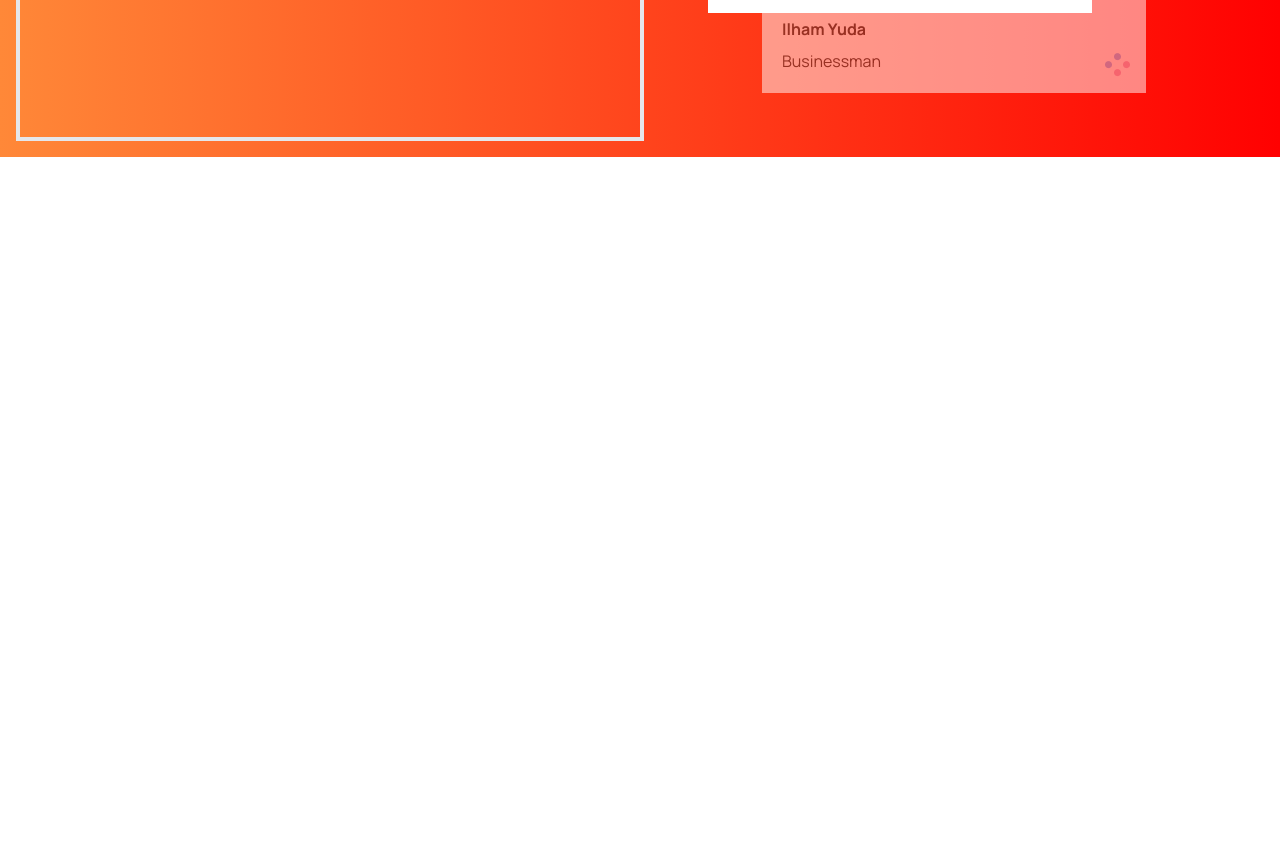
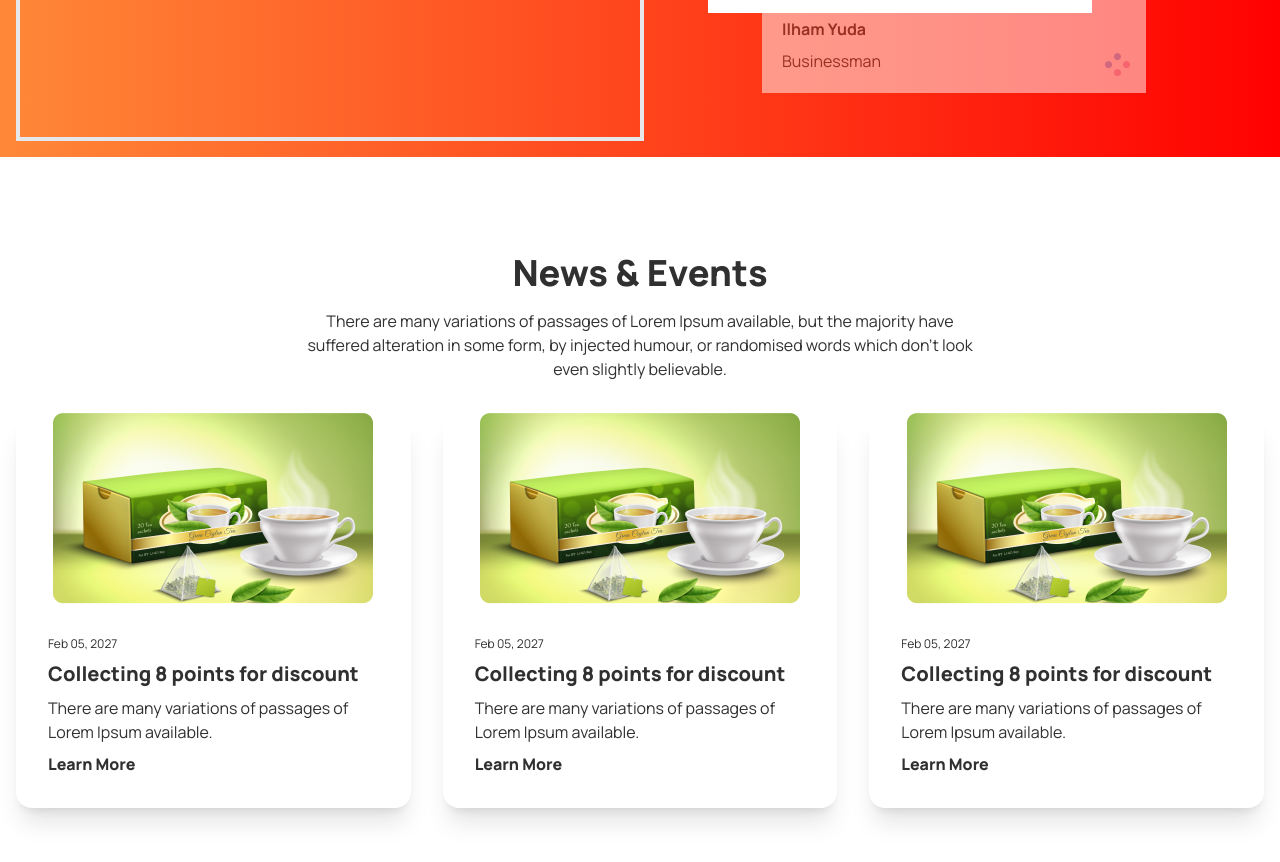
Before and after one commit to Sajib37/tea-house-project, a plain HTML site: page index.html in a window 1280 px wide. Shown: the part 2440-3302 px from the top of the page. Before the commit the page ends 2677 px from the top, so only its background shows below. Drawn offline with nearby package versions, Linux system fonts and the light colour scheme.

Commit message:
event section done

```diff
--- a/index.html
+++ b/index.html
@@ -143,6 +143,7 @@
       </div>
     </section>
 
+    <!-- Client Section -->
     <section class="max-w-screen-xl mx-auto my-20  p-4 bg-gradient-to-r from-[#FF8838] to-[#FF0101] lg:flex">
 
       <div class="space-y-4 md:text-center lg:flex-1 lg:flex lg:flex-col lg:justify-center lg:border-4">
@@ -178,6 +179,48 @@
       </div>
     </section>
 
+    <!-- Event Section -->
+    <section class="max-w-screen-xl mx-auto p-4 mb-24 ">
+      <div class="space-y-4 max-w-2xl text-center mx-auto mb-8 ">
+        <h1 class="font-extrabold text-4xl">News & Events</h1>
+        <p>There are many variations of passages of Lorem Ipsum available, but the majority have suffered alteration in some form, by injected humour, or randomised words which don't look even slightly believable. </p>
+      </div>
+
+      <div class="grid grid-cols-1 md:grid-cols-2 lg:grid-cols-3 gap-8 justify-center">
+
+        <div class="card max-w-md bg-base-100 shadow-xl">
+          <figure><img src="./images/news-1.png" alt="Shoes" /></figure>
+          <div class="card-body">
+            <p class="text-xs">Feb 05, 2027</p>
+            <h5 class="font-extrabold text-xl">Collecting 8 points for discount</h5>
+            <p>There are many variations of passages of Lorem Ipsum available.</p>
+            <h6 class="font-extrabold">Learn More</h6>
+          </div>
+        </div>
+
+        <div class="card max-w-md bg-base-100 shadow-xl">
+          <figure><img src="./images/news-1.png" alt="Shoes" /></figure>
+          <div class="card-body">
+            <p class="text-xs">Feb 05, 2027</p>
+            <h5 class="font-extrabold text-xl">Collecting 8 points for discount</h5>
+            <p>There are many variations of passages of Lorem Ipsum available.</p>
+            <h6 class="font-extrabold">Learn More</h6>
+          </div>
+        </div>
+
+        <div class="card max-w-md bg-base-100 shadow-xl">
+          <figure><img src="./images/news-1.png" alt="Shoes" /></figure>
+          <div class="card-body">
+            <p class="text-xs">Feb 05, 2027</p>
+            <h5 class="font-extrabold text-xl">Collecting 8 points for discount</h5>
+            <p>There are many variations of passages of Lorem Ipsum available.</p>
+            <h6 class="font-extrabold">Learn More</h6>
+          </div>
+        </div>
+
+
+      </div>
+    </section>
   </main>
 </body>
 </html>
```
